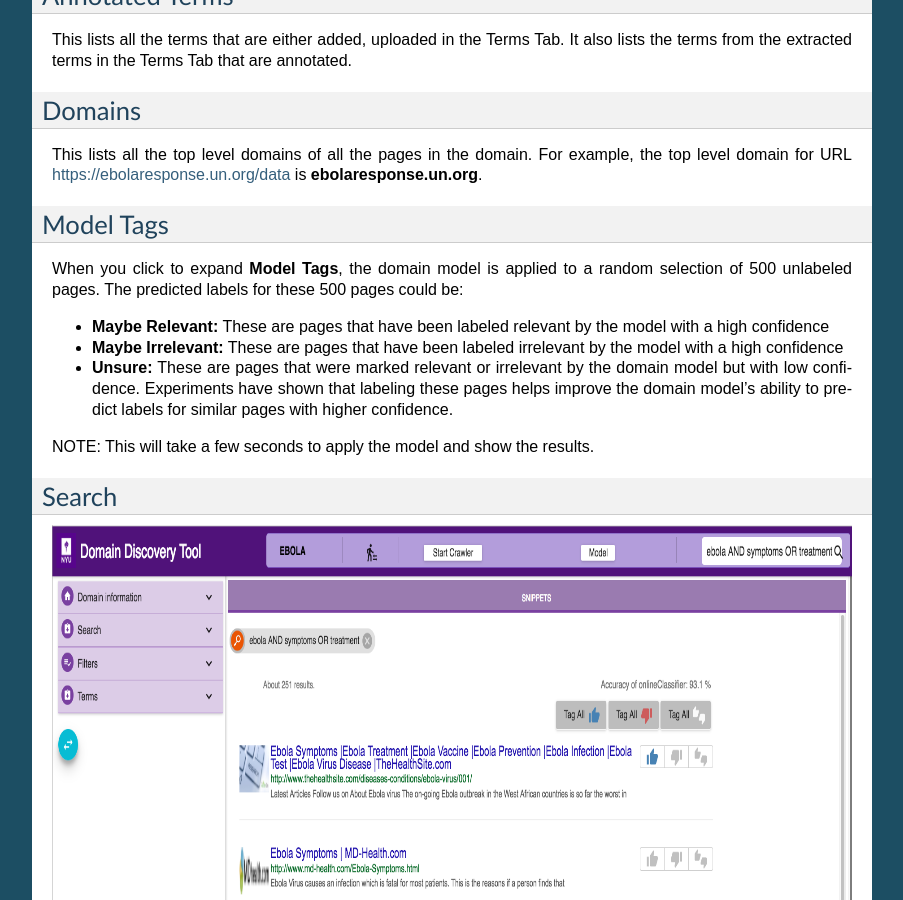
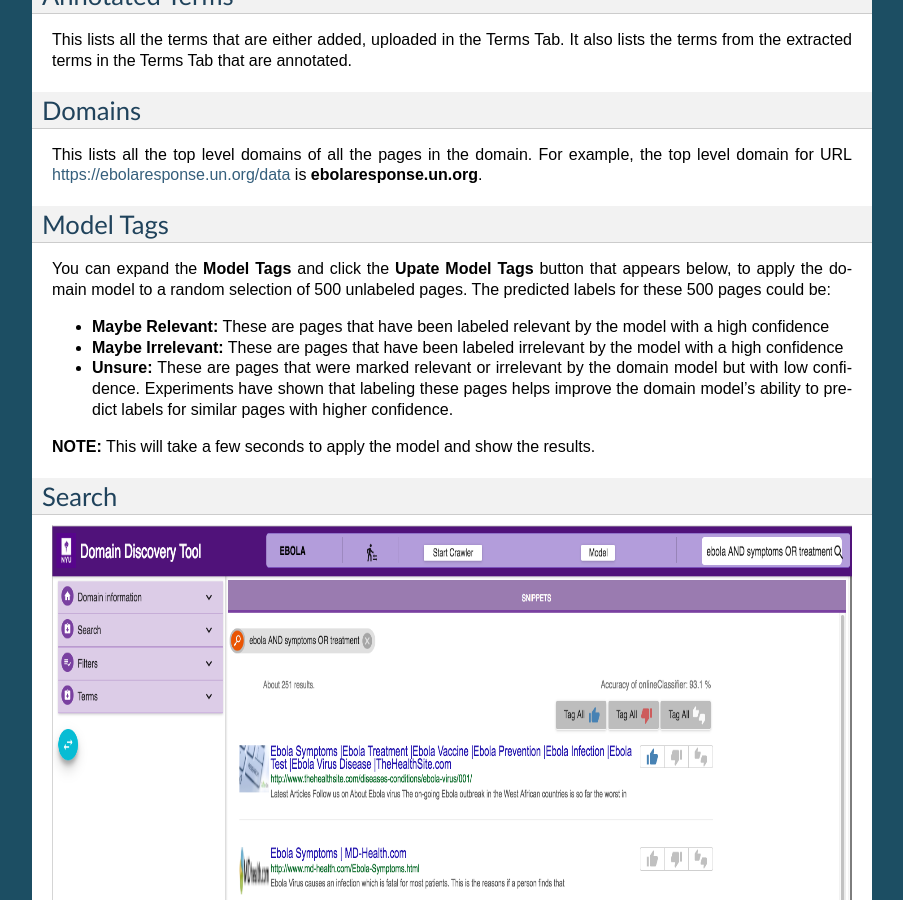
Before and after one commit to VIDA-NYU/domain_discovery_tool, a Sphinx documentation site: the page built from docs/filter.rst, in a window 1280 px wide and 900 px high, scrolled down 1045 px. Shown: the whole window, without its empty margins (198-1101 px from the left). Built offline with Sphinx 7.4.7, drawn with Linux system fonts in a browser that asks for light colours.

Commit message:
updated model tags documentation

```diff
--- a/docs/filter.rst
+++ b/docs/filter.rst
@@ -42,13 +42,13 @@ This lists all the top level domains of all the pages in the domain. For example
 Model Tags
 ~~~~~~~~~~
 
-When you click to expand **Model Tags**, the domain model is applied to a random selection of 500 unlabeled pages. The predicted labels for these 500 pages could be:
+You can expand the **Model Tags** and click the **Upate Model Tags** button that appears below, to apply the domain model to a random selection of 500 unlabeled pages. The predicted labels for these 500 pages could be:
 
 * **Maybe Relevant:** These are pages that have been labeled relevant by the model with a high confidence
 * **Maybe Irrelevant:** These are pages that have been labeled irrelevant by the model with a high confidence
 * **Unsure:** These are pages that were marked relevant or irrelevant by the domain model but with low confidence. Experiments have shown that labeling these pages helps improve the domain model's ability to predict labels for similar pages with higher confidence.
 
-NOTE: This will take a few seconds to apply the model and show the results.
+**NOTE:** This will take a few seconds to apply the model and show the results.
 
 Search
 ~~~~~~
```
